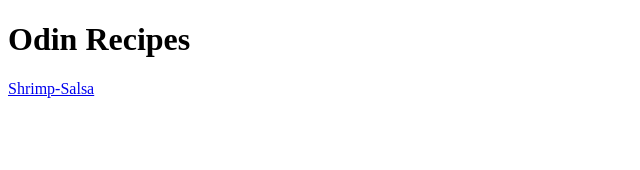
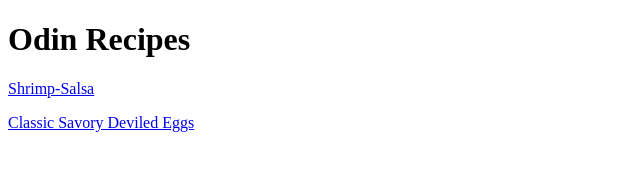
Before and after one commit to MosesButera/odin-recipes, a plain HTML site: page index.html in a window 1280 px wide. Shown: the whole page, without its empty margins (0-640 px from the left). Drawn offline with Linux system fonts and the light colour scheme.

Commit message:
Add a link to the eggs recipe page to index

```diff
--- a/index.html
+++ b/index.html
@@ -9,6 +9,7 @@
     <h1>Odin Recipes</h1>
 
     <a href="recipes/Shrimp-Salsa.html">Shrimp-Salsa</a>
+    <p><a href="recipes/Eggs.html">Classic Savory Deviled Eggs</a></p>
 
 </body>
 </html>
```
